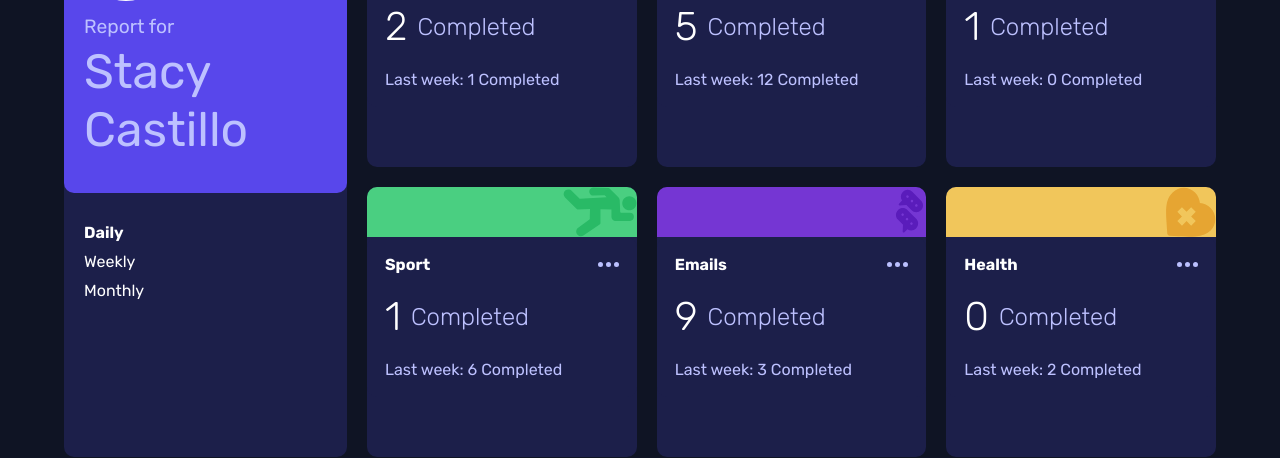
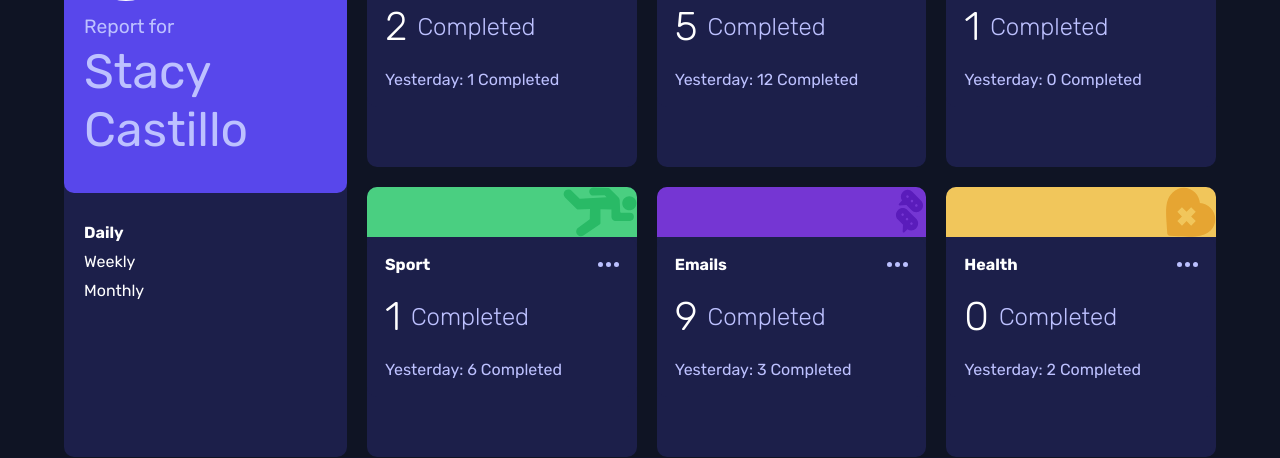
Before and after one commit to AdnaanH/frontend-interview-challenge-main, a React (Vite) app: page / in a window 1280 px wide. Shown: the part 255-713 px from the top of the page. Built offline with nearby package versions, Linux system fonts and the light colour scheme.

Commit message:
Additional features

```diff
--- a/src/components/CardComponent.tsx
+++ b/src/components/CardComponent.tsx
@@ -6,6 +6,7 @@ type CardProps = {
     prevTimeframe: number;
     image: string;
     bgColor: string;
+    frequency: string;
 }
 
 const CardComponent: React.FC<CardProps> = ({
@@ -13,7 +14,8 @@ const CardComponent: React.FC<CardProps> = ({
     currTimeframe,
     prevTimeframe,
     image,
-    bgColor
+    bgColor,
+    frequency
 }) => {
     return (
         <div className="card">
@@ -30,7 +32,7 @@ const CardComponent: React.FC<CardProps> = ({
                     <h2>Completed</h2>
                 </div>
                 <div className="previous">
-                    <span>Last week: {prevTimeframe} Completed</span>
+                    <span>{frequency}: {prevTimeframe} Completed</span>
                 </div>
             </div>
         </div>
--- a/src/components/CardsComponent.tsx
+++ b/src/components/CardsComponent.tsx
@@ -33,6 +33,13 @@ type CardsComponentProps = {
 };
 
 const CardsComponent: React.FC<CardsComponentProps> = ({ selectedTimeframe }) => {
+  // Determine the frequency label based on selectedTimeframe
+  const frequencyLabel: Record<CardsComponentProps["selectedTimeframe"], string> = {
+    daily: 'Yesterday',
+    weekly: 'Last week',
+    monthly: 'Last month'
+  };
+
   return (
     <div className="cards">
       {timeframes.map((item, index) => {
@@ -47,6 +54,7 @@ const CardsComponent: React.FC<CardsComponentProps> = ({ selectedTimeframe }) =>
             prevTimeframe={timeframeData.previous}
             bgColor={titleToColor[title]}
             image={titleToImage[title]}
+            frequency={frequencyLabel[selectedTimeframe]}
           />
         );
       })}
```
Also changed, not shown: 1 other file (tests, documents, lock files or other folders).
